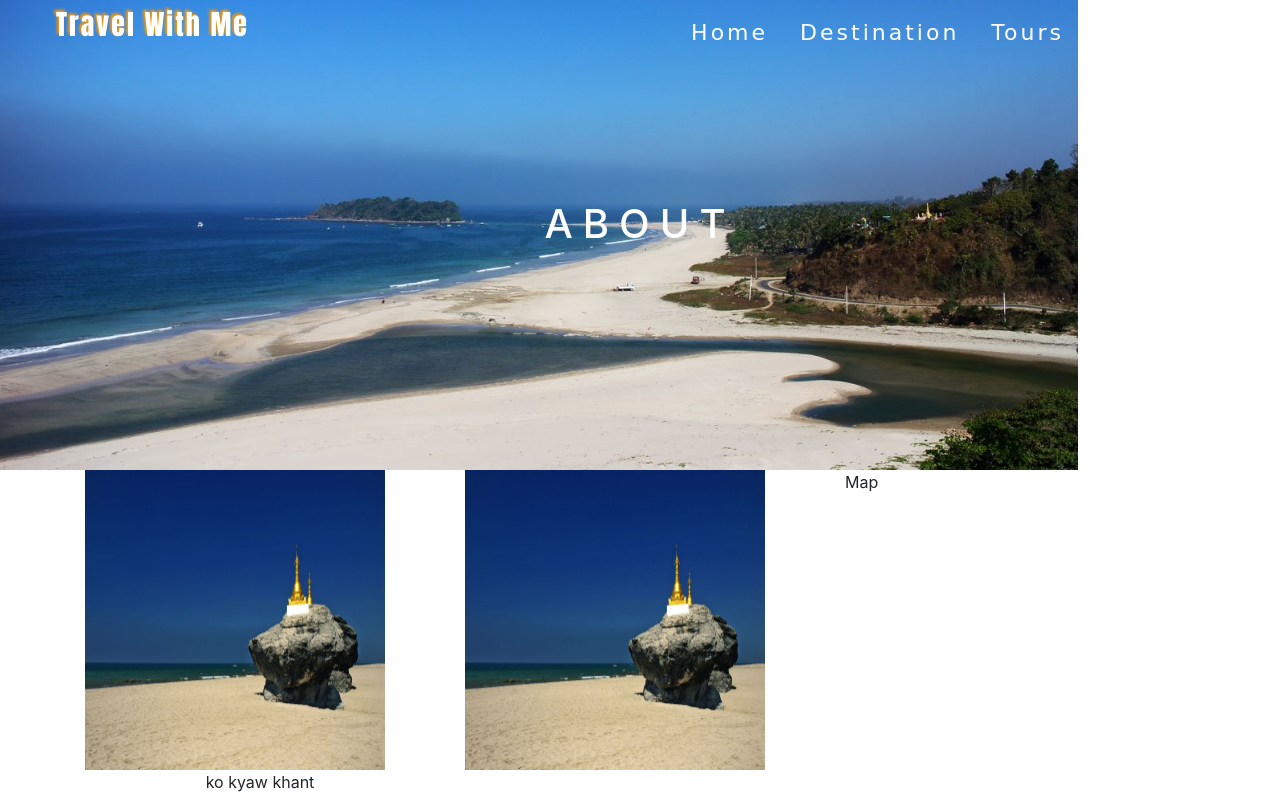
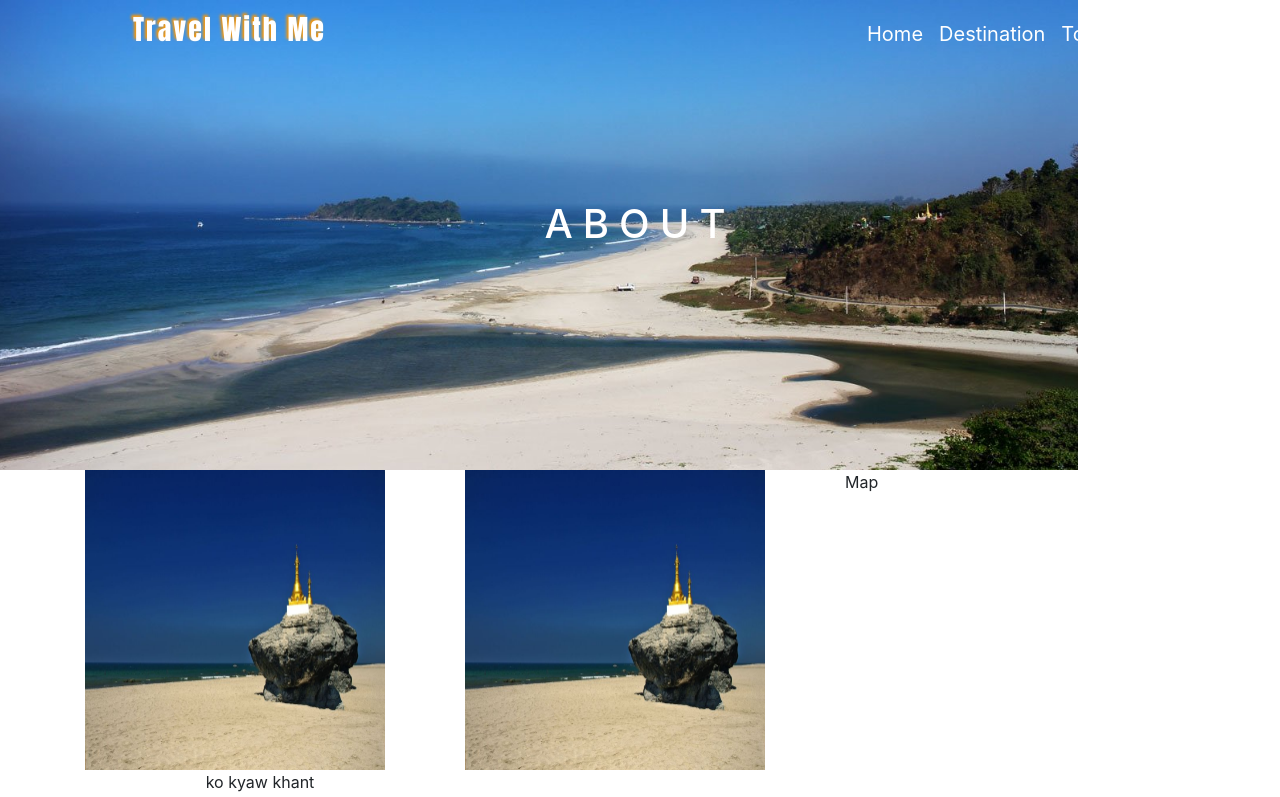
Before and after one commit to hlaing-dev/Travel_with_me, a React (Create React App) app: page /about in a window 1280 px wide. Shown: the top 797 px of the page. Built offline with nearby package versions, Linux system fonts and the light colour scheme.

Commit message:
chagedfooter

```diff
--- a/src/App.css
+++ b/src/App.css
@@ -277,6 +277,14 @@
   letter-spacing: 3px;
 }
 
+.navbar-dark .navbar-nav .nav-link{
+  color: white !important;
+  font-size: 20px;
+}
+
+.navbar-dark .navbar-nav .nav-link:hover {
+  color: black !important;
+}
 
 @media (max-width: 575px) {
   .autoMargin{
@@ -315,6 +323,12 @@
   }
 }
 
+@media (max-width: 991px) {
+.ph-background{
+  background: black;
+}
+}
+
 @media (max-width: 640px) {
   .slider-content .inner h1 {
     font-size: 32px;
--- a/src/App.js
+++ b/src/App.js
@@ -6,6 +6,7 @@
 import 'bootstrap/dist/js/bootstrap.min.js'
 import 'bootstrap/dist/css/bootstrap.min.css'
 import { BrowserRouter } from 'react-router-dom'
+import Footer from './features/Common/footer'
 
 function App() {
   return (
@@ -13,6 +14,7 @@
       <BrowserRouter>
         <Navbar />
         <Routing />
+        <Footer></Footer>
       </BrowserRouter>
     </div>
   );
--- a/src/features/Common/Navbar.js
+++ b/src/features/Common/Navbar.js
@@ -3,68 +3,73 @@
 import { Link } from 'react-router-dom'
 
 
+// const Navbar = () => {
+//     return (
+//         <div>
+//             <div style={{ position: "absolute", zIndex: "200" }} className="p-2 align-middle d-flex justify-content-between transparent">
+//                 <div className="d-flex">
+//                     <h3 className="pl-5" style={{
+//                         fontFamily: "Impact", letterSpacing: "2px", color: "#ffffff",
+//                         textShadow: "-2px -2px 3px #FF9800"
+//                     }}> Travel With Me</h3>
+//                 </div>
+
+//                 <ul className="nav" style={{paddingRight: "5rem"}}>
+//                     <li className="nav-item">
+//                         <Link className="nav-link navFont" to="/">Home</Link>
+//                     </li>
+
+//                     <li className="nav-item">
+//                         <Link className="nav-link navFont" to="/destination">Destination</Link>
+//                     </li>
+
+//                     <li className="nav-item">
+//                         <Link className="nav-link navFont" to="/tour">Tours</Link>
+//                     </li>
+
+//                     <li className="nav-item">
+//                         <Link className="nav-link navFont" to="/about">About</Link>
+//                     </li>
+//                 </ul>
+//             </div>
+//             </div>
+//     )
+// }
+
+
 const Navbar = () => {
     return (
         <div>
-            <div style={{ position: "absolute", zIndex: "200" }} className="p-2 align-middle d-flex justify-content-between transparent">
-                <div className="d-flex">
-                    <h3 className="pl-5" style={{
+<nav className="navbar navbar-expand-lg navbar-dark fixed-top ph-background" id="mainNav">
+<div className="container">
+<button className="navbar-toggler" type="button" data-toggle="collapse" data-target="#navbarResponsive" aria-controls="navbarResponsive" aria-expanded="false" aria-label="Toggle navigation">
+    <span className="navbar-toggler-icon"></span>
+  </button>
+  <a className="navbar-brand js-scroll-trigger" href="#page-top"> <h3 className="pl-5" style={{
        fontFamily: "Impact", letterSpacing: "2px", color: "#ffffff",
        textShadow: "-2px -2px 3px #FF9800"
-                    }}> Travel With Me</h3>
-                </div>
-
-                <ul className="nav" style={{paddingRight: "5rem"}}>
+   }}> Travel With Me</h3></a>
+  <div className="collapse navbar-collapse" id="navbarResponsive">
+    <ul className="navbar-nav ml-auto">
       <li className="nav-item">
-                        <Link className="nav-link navFont" to="/">Home</Link>
+        <Link className="nav-link js-scroll-trigger" to="/">Home</Link>
       </li>
-
       <li className="nav-item">
-                        <Link className="nav-link navFont" to="/destination">Destination</Link>
+        <Link className="nav-link js-scroll-trigger" to="/destination">Destination</Link>
       </li>
-
       <li className="nav-item">
-                        <Link className="nav-link navFont" to="/tour">Tours</Link>
+        <Link className="nav-link js-scroll-trigger" to="/tour">Tours</Link>
       </li>
-
       <li className="nav-item">
-                        <Link className="nav-link navFont" to="/about">About</Link>
+        <Link className="nav-link js-scroll-trigger" to="/about">About</Link>
       </li>
     </ul>
   </div>
 </div>
-    )
-}
+</nav>
+</div>
+    )}
 
-    {/* <div className='d-flex flex-row justify-content-end' >
-
-             <div className="p-2 align-middle d-flex"
-                style={{position:'absolute',zIndex:4}}>
-                    <div className="d-flex">
-                        <h3 className="pl-5" ></h3>
-                    </div>
-
-                <ul className="nav pr-5">
-                    <li className="nav-item">
-                        <Link className="nav-link" to="/">Home</Link>
-                    </li>
-
-                    <li className="nav-item">
-                        <Link className="nav-link" to="/destination">Destination</Link>
-                    </li>
-
-                    <li className="nav-item">
-                        <Link className="nav-link" to="/tour">Tours</Link>
-                    </li>
-
-                    <li className="nav-item">
-                        <Link className="nav-link" to="/about">About</Link>
-                    </li>
-                </ul>
-            </div>
-
-        </div>
-        </div> */}
 
 
 export default Navbar
--- a/src/features/Home/Container/Homecontainer.js
+++ b/src/features/Home/Container/Homecontainer.js
@@ -2,7 +2,6 @@
 import { color } from '../../../config/color'
 import Slider from '../Slider/slider'
 import Subbar from '../../Common/Subbar'
-import Footer from '../Pagefooter/footer'
 import HomeGallery from '../Homegallery/homegallery'
 
 const subtext=[
@@ -41,7 +40,6 @@
 			<Slider></Slider>
 			<Subbar item={subtext}></Subbar>
 			<HomeGallery></HomeGallery>
-			<Footer></Footer>
 		</div>
 	)
 }
```
Also changed, not shown: src/features/Common/footer.js (renamed from src/features/Home/Pagefooter/footer.js), 1 other file (tests, documents, lock files or other folders). Lines whose indentation alone changed are shown as unchanged.
